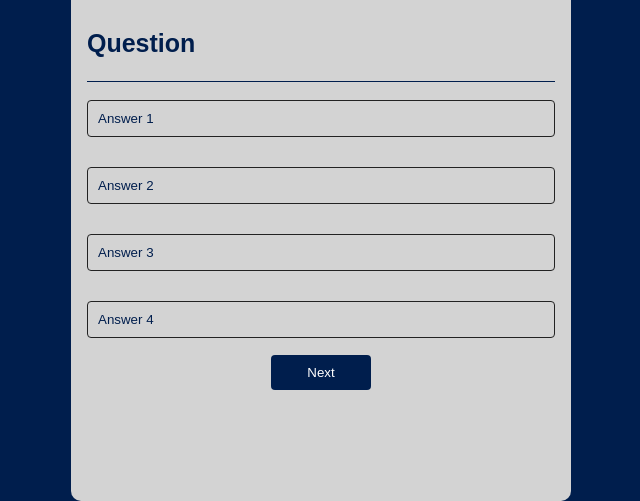
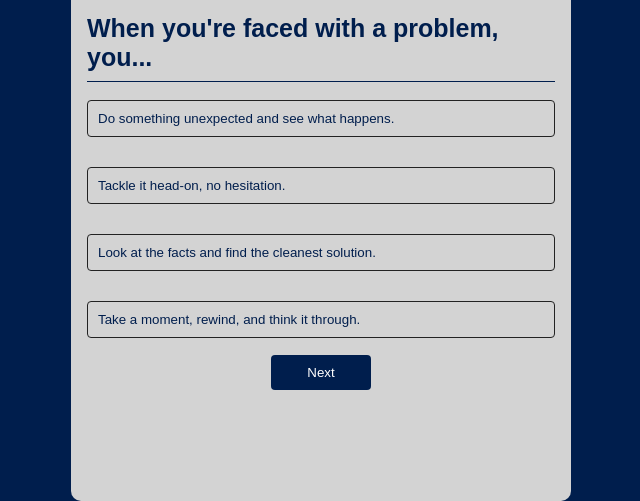
Before and after one commit to Kim-berlyA/arcane-quiz, a plain HTML site: page index.html in a window 1280 px wide. Shown: the part 299-800 px from the top of the page, without its empty margins (319-959 px from the left). Drawn offline with Linux system fonts and the light colour scheme.

Commit message:
added basic functionality

```diff
--- a/index.html
+++ b/index.html
@@ -32,5 +32,7 @@
 			</div>
 		</div>
 	</div>
+
+  <script src="script.js"></script>
 </body>
 </html>
--- a/script.js
+++ b/script.js
@@ -0,0 +1,244 @@
+let characters = [
+  {name: "Jinx", score: 0},
+  {name: "Vi", score: 0},
+  {name: "Viktor", score: 0},
+  {name: "Jayce", score: 0},
+  {name: "Caitlyn", score: 0},
+  {name: "Ekko", score: 0}
+]
+
+const questions = [
+{
+  question : "When you're faced with a problem, you...",
+  options : [
+    {text: "Do something unexpected and see what happens.", characters: ["Jinx"]},
+    {text: "Tackle it head-on, no hesitation.", characters: ["Vi"]},
+    {text: "Look at the facts and find the cleanest solution.", characters: ["Caitlyn"]},
+    {text: "Take a moment, rewind, and think it through.", characters: ["Ekko"]}
+  ]
+},
+{
+  question : "Your ideal day involves...",
+  options : [
+    {text: "Building something that could change everything.", characters: ["Jayce"]},
+    {text: "Exploring the city and helping where you can.", characters: ["Ekko"]},
+    {text: "A bit of chaos, just to keep things interesting.", characters: ["Jinx"]},
+    {text: "Quietly observing and planning your next move.", characters: ["Viktor"]}
+  ]
+},
+{
+  question : "Pick the quote that speaks to you most:",
+  options : [
+    {text: "Precision beats power.", characters: ["Caitlyn"]},
+    {text: "If it breaks, make it better.", characters: ["Jayce"]},
+    {text: "Nothing ever goes according to plan—perfect.", characters: ["Jinx"]},
+    {text: "The future belongs to those who evolve.", characters: ["Viktor"]}
+  ]
+},
+{
+  question : "How do you react to authority?",
+  options : [
+    {text: "It\'s a tool—use it or bend it.", characters: ["Viktor"]},
+    {text: "You respect it, but won\'t be controlled by it.", characters: ["Vi"]},
+    {text: "You question it and challenge it often.", characters: ["Ekko"]},
+    {text: "You are it.", characters: ["Jayce"]}
+  ]
+},
+{
+  question : "Which setting feels most like home?",
+  options : [
+    {text: "A quiet lab, humming with energy.", characters: ["Viktor"]},
+    {text: "The busy streets full of people and stories.", characters: ["Ekko"]},
+    {text: "A rooftop overlooking the city at night.", characters: ["Caitlyn"]},
+    {text: "An abandoned warehouse with your own personal touch.", characters: ["Jinx"]}
+  ]
+},
+{
+  question : "What\'s your vibe in a group?",
+  options : [
+    {text: "The one who keeps everyone moving forward.", characters: ["Jayce"]},
+    {text: "The wildcard—never predictable.", characters: ["Jinx"]},
+    {text: "The silent observer, always calculating.", characters: ["Viktor"]},
+    {text: "The one who throws the first punch when needed.", characters: ["Vi"]}
+  ]
+},
+{
+  question : "Choose your favorite kind of power:",
+  options : [
+    {text: "The kind that reshapes reality.", characters: ["Viktor"]},
+    {text: "The strength to protect others.", characters: ["Vi"]},
+    {text: "The influence to change minds.", characters: ["Caitlyn"]},
+    {text: "The spark that inspires progress.", characters: ["Ekko"]}
+  ]
+},
+{
+  question : "When you fail at something important, you...",
+  options : [
+    {text: "Laugh it off and try again, differently.", characters: ["Jinx"]},
+    {text: "Review every step until you understand it.", characters: ["Caitlyn"]},
+    {text: "Get up and power through.", characters: ["Vi"]},
+    {text: "Retreat, reflect, then come back stronger.", characters: ["Ekko"]}
+  ]
+},
+{
+  question : "What do others often misunderstand about you?",
+  options : [
+    {text: "They think you don\'t care—when you really do.", characters: ["Viktor"]},
+    {text: "They assume you\'re all about control.", characters: ["Caitlyn"]},
+    {text: "They miss your softer side.", characters: ["Vi"]},
+    {text: "They think you're reckless, but you're calculated.", characters: ["Jinx"]}
+  ]
+},
+{
+  question : "In conflict, what's your role?",
+  options : [
+    {text: "The strategist who sees all the angles.", characters: ["Caitlyn"]},
+    {text: "The shield standing between danger and your people.", characters: ["Vi"]},
+    {text: "The disruptor who flips the script", characters: ["Jinx"]},
+    {text: "The thinker who builds the solution.", characters: ["Jayce"]}
+  ]
+},
+{
+  question : "How do you define freedom?",
+  options : [
+    {text: "Living without limits, no matter the cost.", characters: ["Jinx"]},
+    {text: "The ability to pursue your ideas fully.", characters: ["Jayce"]},
+    {text: "Justice without compromise.", characters: ["Caitlyn"]},
+    {text: "Carving your own path, even if it's messy.", characters: ["Ekko"]}
+  ]
+},
+{
+  question : "What draws people to you?",
+  options : [
+    {text: "Your intensity and drive.", characters: ["Viktor"]},
+    {text: "Your wild charm.", characters: ["Jinx"]},
+    {text: "Your clear logic and calm presence.", characters: ["Caitlyn"]},
+    {text: "Your energy and belief in a better future.", characters: ["Ekko"]}
+  ]
+},
+{
+  question : "Which metaphor fits you best?",
+  options : [
+    {text: "A lightning bolt that strikes and disappears.", characters: ["Jayce"]},
+    {text: "A loaded question no one wants to answer.", characters: ["Jinx"]},
+    {text: "A ticking clock counting toward something big.", characters: ["Ekko"]},
+    {text: "A locked door only a few can open.", characters: ["Viktor"]}
+  ]
+},
+{
+  question : "What do you value most in yourself?",
+  options : [
+    {text: "Your strength to face things others can\'t.", characters: ["Vi"]},
+    {text: "Your creativity and love of building.", characters: ["Jayce"]},
+    {text: "Your independence and unpredictability.", characters: ["Jinx"]},
+    {text: "Your insight and vision for what\'s ahead.", characters: ["Viktor"]}
+  ]
+},
+{
+  question : "If you had a secret, you\'d…",
+  options : [
+    {text: "Encode it into a design no one notices.", characters: ["Viktor"]},
+    {text: "Tell no one, ever.", characters: ["Caitlyn"]},
+    {text: "Drop hints just to see who\'s paying attention.", characters: ["Jinx"]},
+    {text: "Only share it with someone who\'s earned your trust.", characters: ["Vi"]}
+  ]
+}
+]
+
+let currentQuestion = 0;
+
+function nextQuestion() {
+if (currentQuestion < questions.length) {
+  document.querySelector('.js-question').innerHTML = questions[currentQuestion].question;
+
+  document.querySelector('.js-option-1').innerHTML = questions[currentQuestion].options[0].text;
+  document.querySelector('.js-option-2').innerHTML = questions[currentQuestion].options[1].text;
+  document.querySelector('.js-option-3').innerHTML = questions[currentQuestion].options[2].text;
+  document.querySelector('.js-option-4').innerHTML = questions[currentQuestion].options[3].text;
+  updateNavButtons();
+  updateImage();
+}
+}
+document.querySelector('.js-next-button').addEventListener('click', function() {
+currentQuestion++;
+nextQuestion();
+});
+nextQuestion();
+
+function previousQuestion() {
+if (currentQuestion > 0) {
+  currentQuestion--;
+  document.querySelector('.js-question').innerHTML = questions[currentQuestion].question;
+
+  document.querySelector('.js-option-1').innerHTML = questions[currentQuestion].options[0].text;
+  document.querySelector('.js-option-2').innerHTML = questions[currentQuestion].options[1].text;
+  document.querySelector('.js-option-3').innerHTML = questions[currentQuestion].options[2].text;
+  document.querySelector('.js-option-4').innerHTML = questions[currentQuestion].options[3].text;
+
+updateNavButtons();
+updateImage();
+}
+}
+
+document.querySelector('.js-previous-button').addEventListener('click', function() {
+previousQuestion();
+});
+
+function updateNavButtons() {
+if (currentQuestion === 0) {
+  document.querySelector('.js-previous-button').classList.add('hidden');
+}
+if (currentQuestion === questions.length-1) {
+  document.querySelector('.js-next-button').classList.add('hidden');
+}
+if (currentQuestion > 0) {
+  document.querySelector('.js-previous-button').classList.remove('hidden');
+  }
+if (currentQuestion < questions.length-1) {
+document.querySelector('.js-next-button').classList.remove('hidden');
+}
+}
+
+document.body.addEventListener('keydown', (event) => {
+if (event.key === 'ArrowRight') {
+  if (currentQuestion < questions.length-1 && currentQuestion >= 0) {document.querySelector('.js-next-button').click();
+  }
+} else if (event.key === 'ArrowLeft') {
+  if (currentQuestion > 0) {document.querySelector('.js-previous-button').click();
+  }
+}
+});
+
+function updateImage() {
+if (currentQuestion === 0) {
+  document.querySelector('.app-img').innerHTML = '<img src="img/jinx-2.jpg" alt="mountain" class="image-carousel">'
+} else if (currentQuestion === 1) {
+  document.querySelector('.app-img').innerHTML = '<img src="img/viktor-and-jayce.jpg" alt="mountain" class="image-carousel">'
+} else if (currentQuestion === 2) {
+  document.querySelector('.app-img').innerHTML = '<img src="img/isha-1.jpg" alt="mountain" class="image-carousel">'
+} else if (currentQuestion === 3) {
+  document.querySelector('.app-img').innerHTML = '<img src="img/caitlyn.jpg" alt="mountain" class="image-carousel">'
+} else if (currentQuestion === 4) {
+  document.querySelector('.app-img').innerHTML = '<img src="img/firelight-hideout.jpg" alt="mountain" class="image-carousel">'
+} else if (currentQuestion === 5) {
+  document.querySelector('.app-img').innerHTML = '<img src="img/silco-and-jinx.jpg" alt="mountain" class="image-carousel">'
+} else if (currentQuestion === 6) {
+  document.querySelector('.app-img').innerHTML = '<img src="img/viktor-3.jpg" alt="mountain" class="image-carousel">'
+} else if (currentQuestion === 7) {
+  document.querySelector('.app-img').innerHTML = '<img src="img/jinx-and-ekko-6.jpg" alt="mountain" class="image-carousel">'
+} else if (currentQuestion === 8) {
+  document.querySelector('.app-img').innerHTML = '<img src="img/sevika-and-jinx.jpg" alt="mountain" class="image-carousel">'
+} else if (currentQuestion === 9) {
+  document.querySelector('.app-img').innerHTML = '<img src="img/jinx-vs-vi.jpg" alt="mountain" class="image-carousel">'
+} else if (currentQuestion === 10) {
+  document.querySelector('.app-img').innerHTML = '<img src="img/jinx-and-ekko-4.jpg" alt="mountain" class="image-carousel">'
+} else if (currentQuestion === 11) {
+  document.querySelector('.app-img').innerHTML = '<img src="img/ekko.jpg" alt="mountain" class="image-carousel">'
+} else if (currentQuestion === 12) {
+  document.querySelector('.app-img').innerHTML = '<img src="img/powder.jpg" alt="mountain" class="image-carousel">'
+} else if (currentQuestion === 13) {
+  document.querySelector('.app-img').innerHTML = '<img src="img/jinx-3.jpg" alt="mountain" class="image-carousel">'
+} else if (currentQuestion === 14) {
+  document.querySelector('.app-img').innerHTML = '<img src="img/viktor.jpg" alt="mountain" class="image-carousel">'
+}
+}
```
